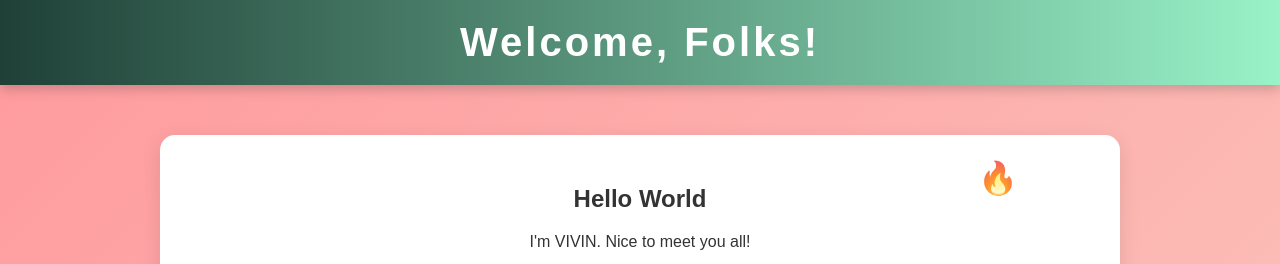
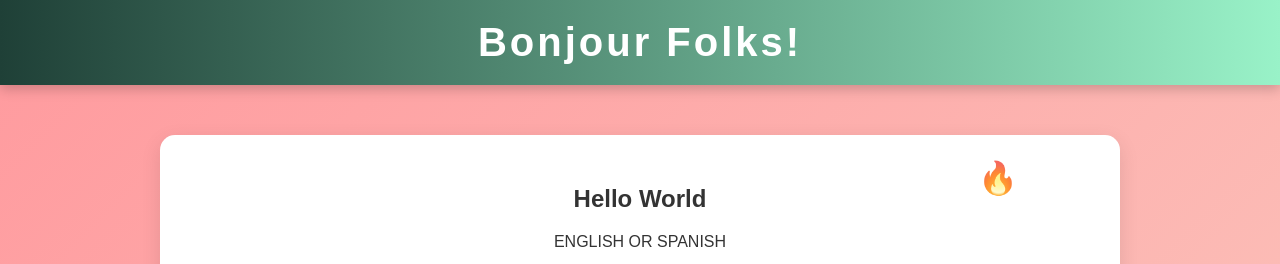
Before and after one commit to vivin3112/vivin3112.github.io, a plain HTML site: page index.html in a window 1280 px wide. Shown: the top 264 px of the page. Drawn offline with Linux system fonts and the light colour scheme; grey boxes are pictures that could not be loaded.

Commit message:
Update index.html

```diff
--- a/index.html
+++ b/index.html
@@ -125,12 +125,12 @@
 <body>
 
 <header>
-    <h1>Welcome, Folks!</h1>
+    <h1>Bonjour Folks!</h1>
 </header>
 
 <main>
     <h2>Hello World</h2>
-    <p>I'm VIVIN. Nice to meet you all!</p>
+    <p>ENGLISH OR SPANISH</p>
 
     <div class="sticker">🔥</div>
     <div class="sticker">🔥</div>
```
